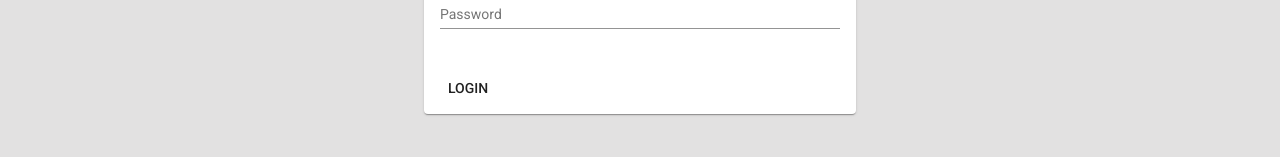
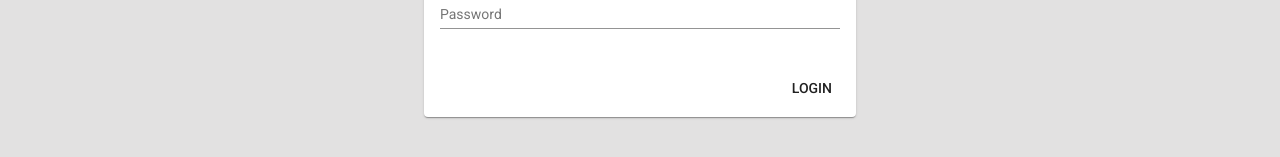
Before and after one commit to Capstone-Codefucius/codefucius-ui, an Angular app: page / in a window 1280 px wide. Shown: the part 243-400 px from the top of the page. Built offline with nearby package versions, Linux system fonts and the light colour scheme.

Commit message:
changed ptr to select hand on login button. updated readme.

```diff
--- a/src/app/login/login.component.css
+++ b/src/app/login/login.component.css
@@ -1,6 +1,6 @@
 .login-card {
     max-width: 400px;
-
+    height: 200px;
     width: 75%;
     margin: 5% auto;
 }
@@ -14,3 +14,9 @@
 .box-full-width {
     width: 100%;
 }
+
+button{
+    float: right;
+    cursor: pointer;
+    position: relative;
+}
```
Also changed, not shown: 1 other file (tests, documents, lock files or other folders).
